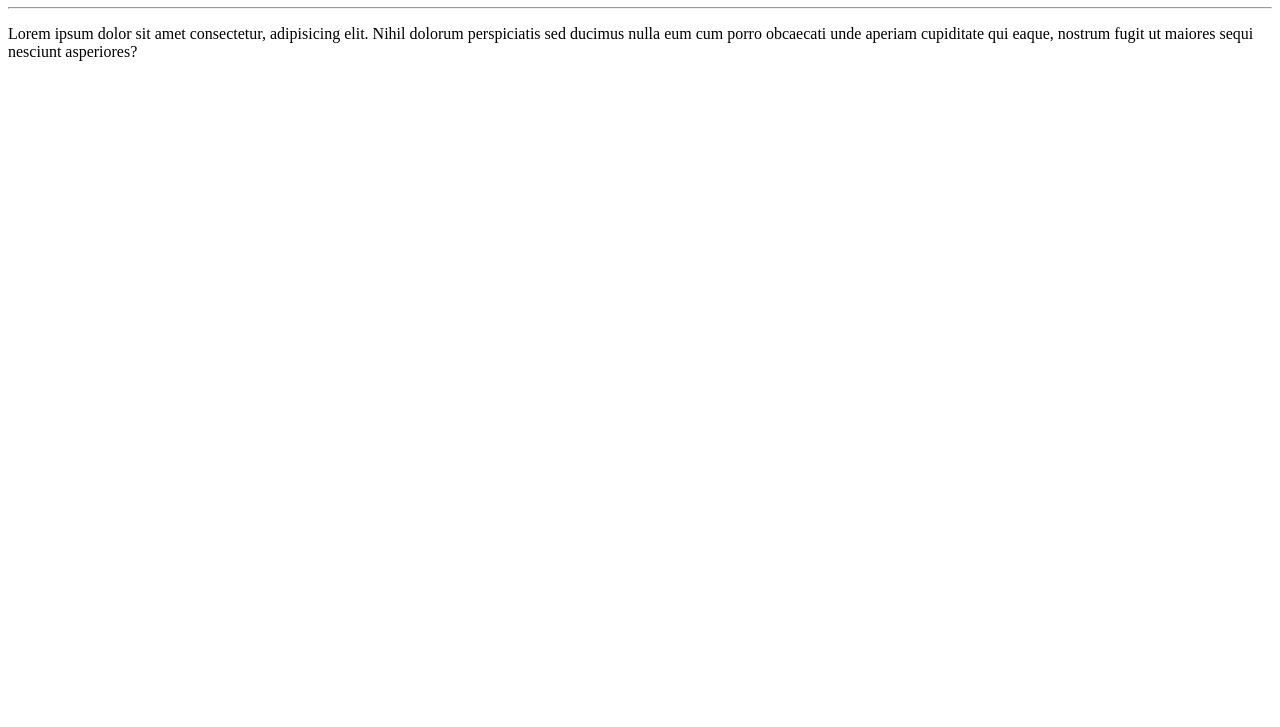
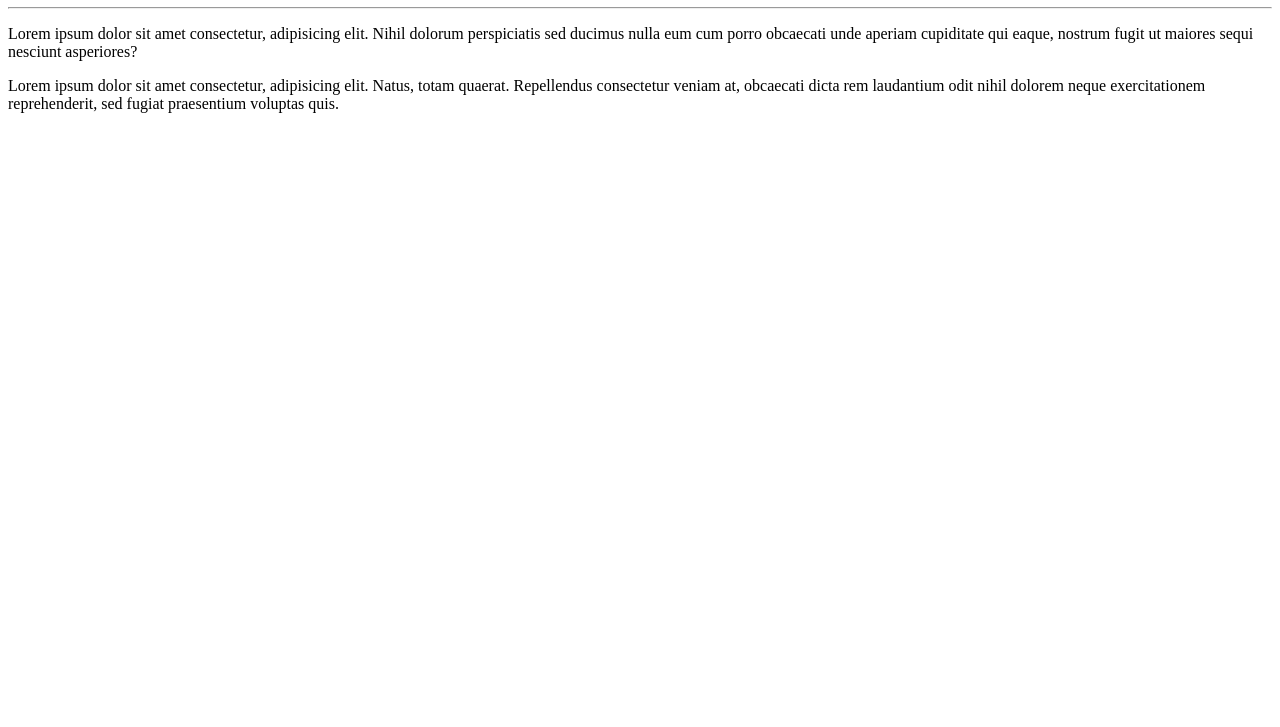
Before and after one commit to Rael-1987/Ola-Mundo, a plain HTML site: page site-exemplo/index.html in a window 1280 px wide. Shown: the part 73-800 px from the top of the page. Drawn offline with Linux system fonts and the light colour scheme.

Commit message:
Adicionei um parágrafo

```diff
--- a/site-exemplo/index.html
+++ b/site-exemplo/index.html
@@ -10,5 +10,6 @@
     <h1>Olá Mundo!</h1>
     <hr>
     <p>Lorem ipsum dolor sit amet consectetur, adipisicing elit. Nihil dolorum perspiciatis sed ducimus nulla eum cum porro obcaecati unde aperiam cupiditate qui eaque, nostrum fugit ut maiores sequi nesciunt asperiores?</p>
+    <p>Lorem ipsum dolor sit amet consectetur, adipisicing elit. Natus, totam quaerat. Repellendus consectetur veniam at, obcaecati dicta rem laudantium odit nihil dolorem neque exercitationem reprehenderit, sed fugiat praesentium voluptas quis.</p>
 </body>
 </html>
```
